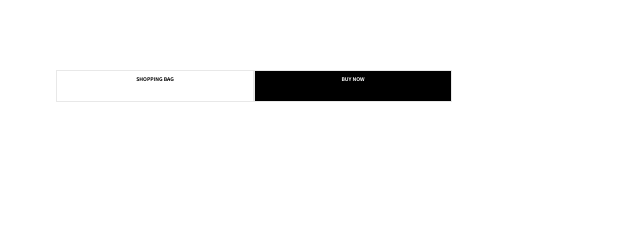
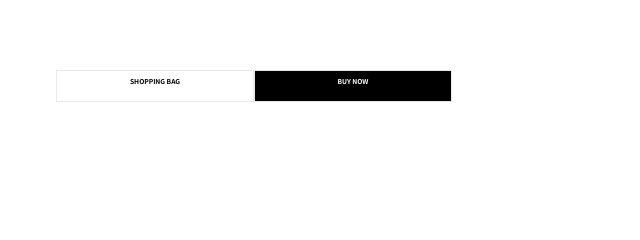
Before and after one commit to hihithnx/ex_8, a plain HTML site: page index.html in a window 1280 px wide. Shown: the part 352-592 px from the top of the page, 614-1254 px from the left. Drawn offline with Linux system fonts and the light colour scheme.

Commit message:
Add files via upload

```diff
--- a/index.html
+++ b/index.html
@@ -127,12 +127,12 @@
 
 					<div style="width:400px; height:33px; ">
 
-						<div style="float: left; border: 1px solid #e8e8e8; ; width: 49%; height: 30px; text-align: center; font-size: 5px; line-height: 3; font-weight: 700; ">
+						<div style="float: left; border: 1px solid #e8e8e8; ; width: 49%; height: 30px; text-align: center; font-size: 5pt; line-height: 3; font-weight: 700; ">
 						SHOPPING BAG
 						</div>
 
 
-						<div style="float: left; border: 1px solid #e8e8e8; ; width: 49%; height: 30px; text-align: center; font-size: 5px; line-height: 3; font-weight: 700; background-color: black; color: white; ">
+						<div style="float: left; border: 1px solid #e8e8e8; ; width: 49%; height: 30px; text-align: center; font-size: 5pt; line-height: 3; font-weight: 700; background-color: black; color: white; ">
 						BUY NOW
 						</div>
 
```
